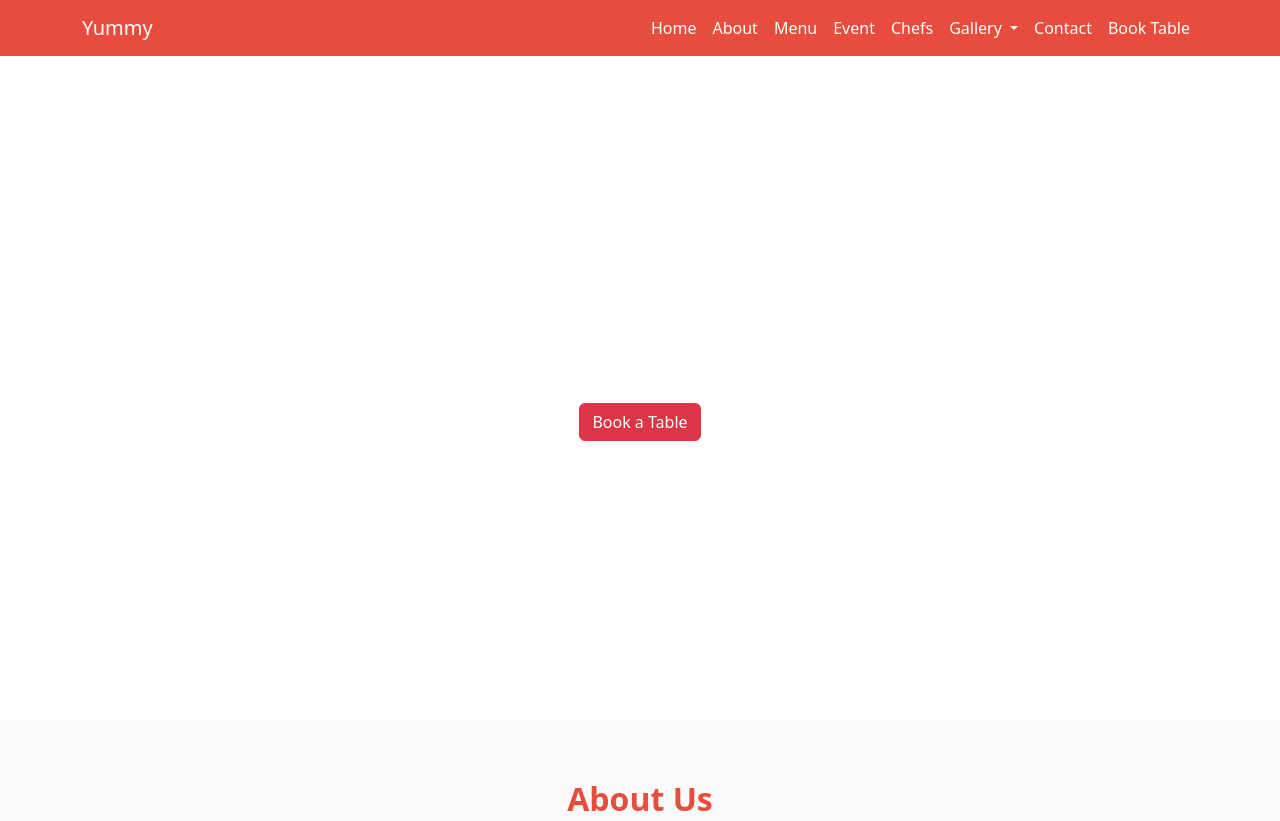
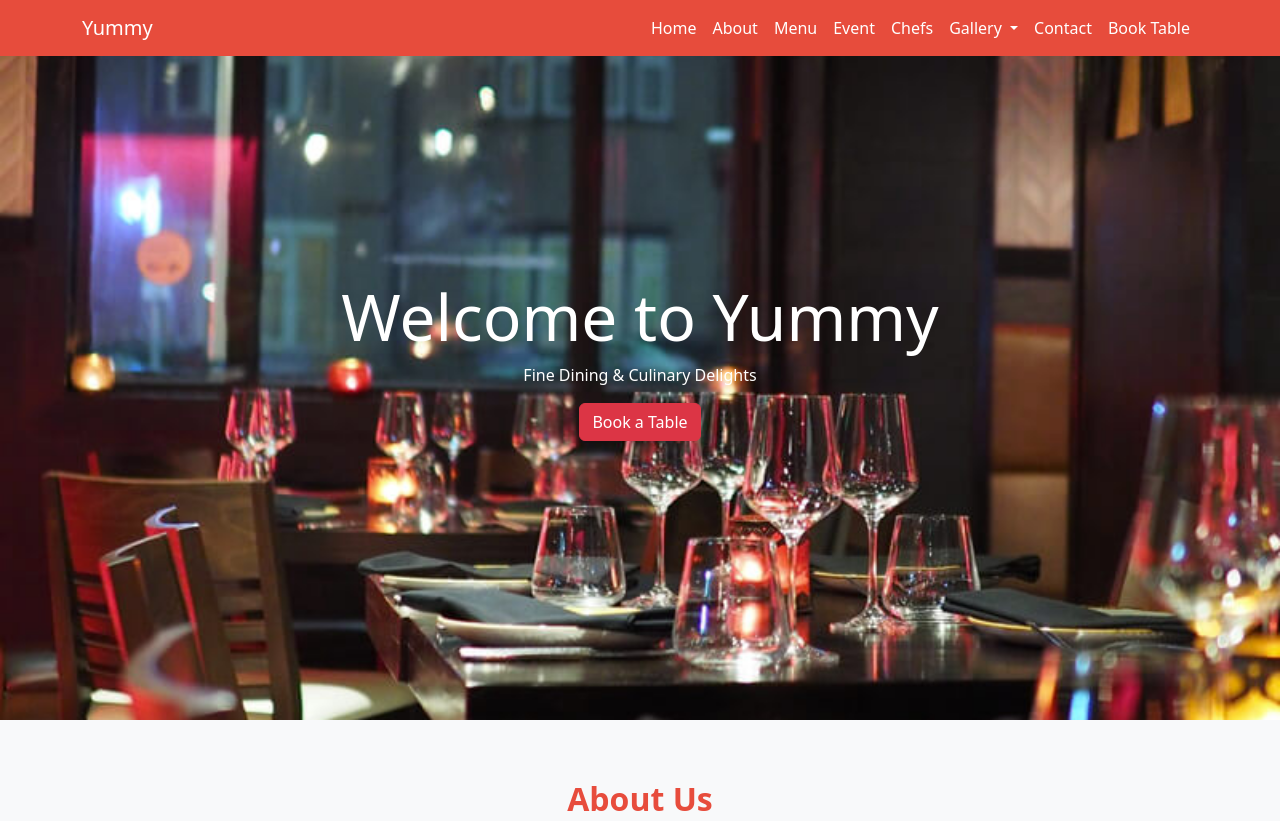
Before and after one commit to ektajoshii/yummy-restaurant, a plain HTML site: page index.html in a window 1280 px wide. Shown: the top 821 px of the page. Drawn offline with nearby package versions, Linux system fonts and the light colour scheme; files whose address does not match are found by name.

Commit message:
Update style.css

```diff
--- a/style.css
+++ b/style.css
@@ -8,7 +8,7 @@
             color: #fff !important;
         }
         .hero {
-            background: url( /yummy-restaurant/image/gallery-3.jpg) center/cover no-repeat;
+            background: url( gallery-3.jpg) center/cover no-repeat;
             height: 90vh;
             display: flex;
             align-items: center;
```
